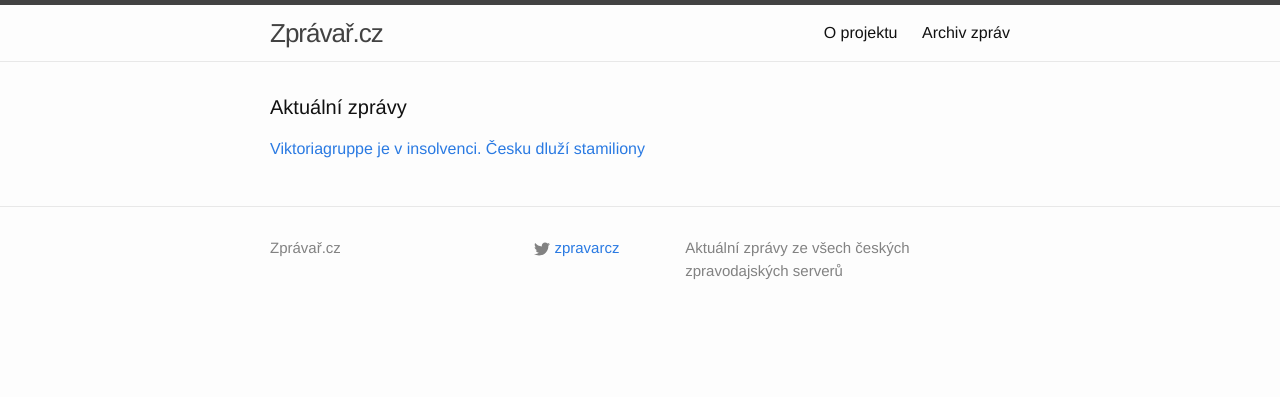
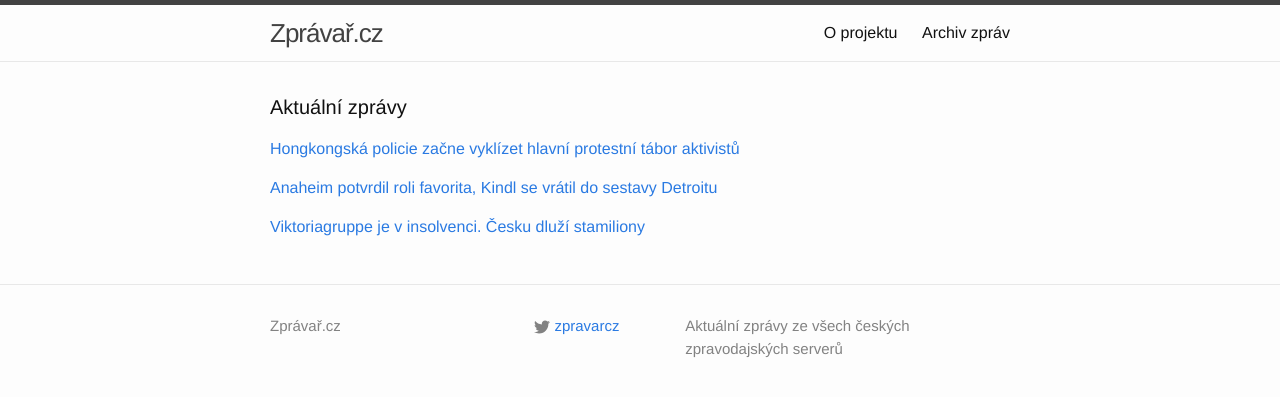
Before and after one commit to adliska/zpravar, a Jekyll site: the page built from index.html, in a window 1280 px wide. Shown: the top 397 px of the page. Built offline with Jekyll 4.4.1, drawn with Linux system fonts in a browser that asks for light colours.

Commit message:
zpravar news update

```diff
--- a/index.html
+++ b/index.html
@@ -5,8 +5,23 @@ layout: default
 <div class="home">
     <h1 class="page-heading">Aktuální zprávy</h1>
 
-<p><a href="javascript:;" onclick="toggle_visibility('zpravy0')">Viktoriagruppe je v insolvenci. Česku dluží stamiliony</a></p>
+<p><a href="javascript:;" onclick="toggle_visibility('zpravy0')">Hongkongská policie začne vyklízet hlavní protestní tábor aktivistů</a></p>
 <div id="zpravy0" style="display:none">
+<ul>
+<li><a href=http://www.rozhlas.cz/_zprava/hongkongska-policie-zacne-vyklizet-hlavni-protestni-tabor-aktivistu--1431070>Hongkongská policie začne vyklízet hlavní protestní tábor aktivistů - www.rozhlas.cz</a></li>
+<li><a href=http://www.ceskatelevize.cz/ct24/svet/295119-je-dohrano-v-hongkongu-padaji-barikady-demonstrantu/>Je dohráno. V Hongkongu padají barikády demonstrantů - www.ceskatelevize.cz</a></li>
+<li><a href=http://www.ceskenoviny.cz/zpravy/zpravy/hongkong-zahajil-vyklizeni-hlavniho-protestniho-tabora-aktivistu/1157511>Hongkong zahájil vyklízení hlavního protestního tábora aktivistů - www.ceskenoviny.cz</a></li>
+<li><a href=http://www.rozhlas.cz/_zprava/hongkong-zahajil-vyklizeni-hlavniho-protestniho-tabora-aktivistu--1431070>Hongkong zahájil vyklízení hlavního protestního tábora aktivistů - www.rozhlas.cz</a></li>
+</ul>
+</div><p><a href="javascript:;" onclick="toggle_visibility('zpravy1')">Anaheim potvrdil roli favorita, Kindl se vrátil do sestavy Detroitu</a></p>
+<div id="zpravy1" style="display:none">
+<ul>
+<li><a href=http://hokej.idnes.cz/anaheim-potvrdil-roli-favorita-dm6-/nhl.aspx?c=A141211_071636_nhl_Mkr>Anaheim potvrdil roli favorita, Kindl se vrátil do sestavy Detroitu - hokej.idnes.cz</a></li>
+<li><a href=http://sport.aktualne.cz/anaheim-si-vyhrou-nad-edmontonem-upevnil-vedeni-v-nhl/r~5f62945e80fd11e4bdad0025900fea04/>Anaheim si výhrou nad Edmontonem upevnil vedení v NHL - sport.aktualne.cz</a></li>
+<li><a href=http://www.sportovninoviny.cz/zpravy/anaheim-si-vyhrou-nad-edmontonem-upevnil-vedeni-v-nhl/1157534>Anaheim si výhrou nad Edmontonem upevnil vedení v NHL - www.sportovninoviny.cz</a></li>
+</ul>
+</div><p><a href="javascript:;" onclick="toggle_visibility('zpravy2')">Viktoriagruppe je v insolvenci. Česku dluží stamiliony</a></p>
+<div id="zpravy2" style="display:none">
 <ul>
 <li><a href=http://zpravy.e15.cz/zahranicni/udalosti/viktoriagruppe-je-v-insolvenci-cesku-dluzi-stamiliony-1144919>Viktoriagruppe je v insolvenci. Česku dluží stamiliony - zpravy.e15.cz</a></li>
 <li><a href=http://byznys.lidovky.cz/s-tajemnou-nemeckou-firmou-mizi-ceske-penize-i-nafta-fyw-/energetika.aspx?c=A141210_223138_energetika_Ele>S tajemnou německou firmou mizí české peníze i nafta  - byznys.lidovky.cz</a></li>
```
